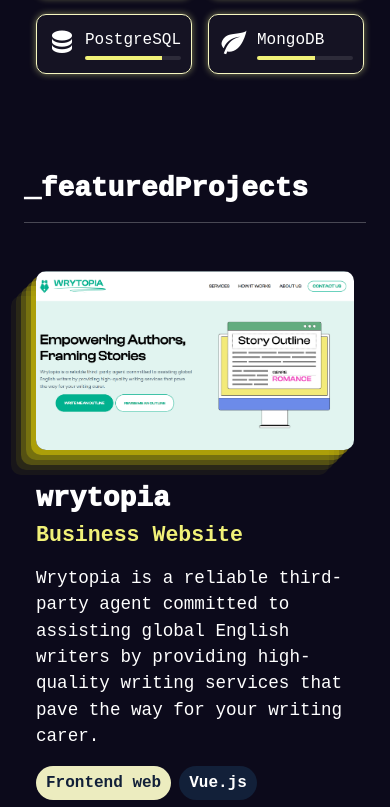
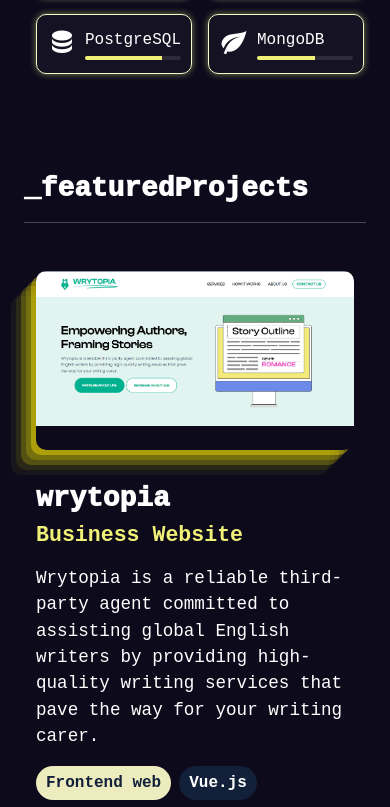
Before and after one commit to cup-noodlehS/portfolio-v2, a Vue app: page / in a window 390 px wide. Shown: the part 2289-3096 px from the top of the page. Built offline with nearby package versions, Linux system fonts and the light colour scheme.

Commit message:
fix mobile view

```diff
--- a/src/components/index/features.vue
+++ b/src/components/index/features.vue
@@ -217,7 +217,8 @@
 }
 
 .featured-img {
-  height: 100%;
+  width: 100%;
+  height: auto;
   transition: all 0.5s ease;
 
   &:hover {
```
